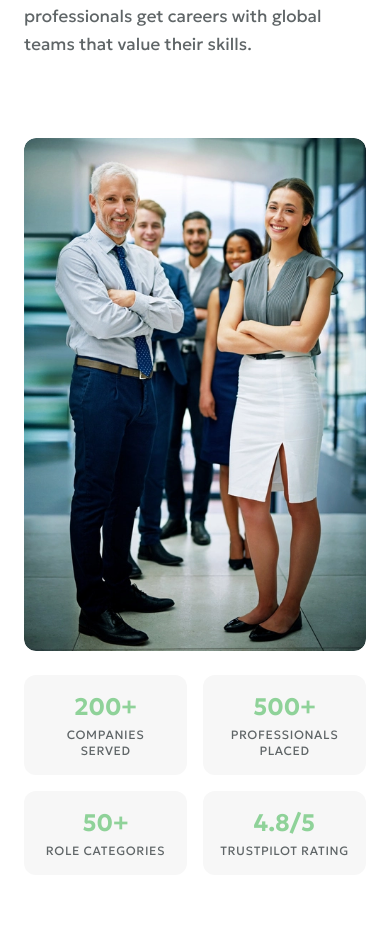
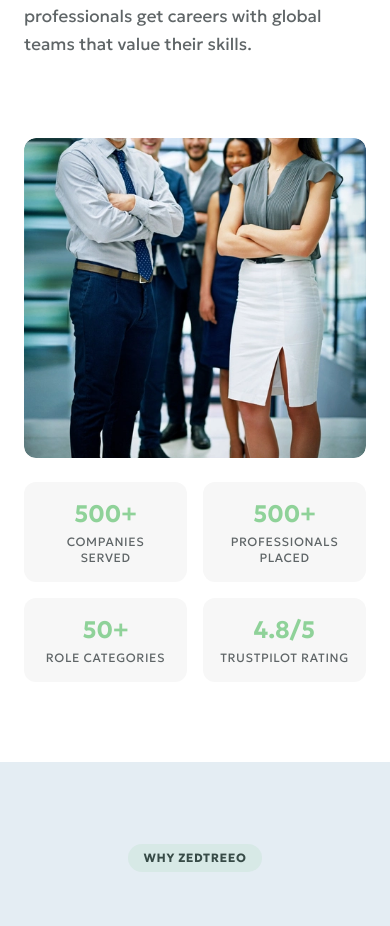
Before and after one commit to Zedtreeo/zedtreeo-website, a Next.js app: page /about in a window 390 px wide. Shown: the part 1460-2386 px from the top of the page. Built offline with nearby package versions, Linux system fonts and the light colour scheme.

Commit message:
fix: mobile menu solid bg at top + about page image height + brand stats 500+

```diff
--- a/src/app/about/page.tsx
+++ b/src/app/about/page.tsx
@@ -6,12 +6,12 @@ import { Breadcrumb, SectionHeading, CTASection, TrustBar } from "@/components/u
 export const metadata: Metadata = {
   title: "About Zedtreeo — Remote Staffing Built Different",
   description:
-    "Zedtreeo connects global businesses with pre-vetted, AI-trained remote employees from India. Learn about our mission, vetting process, and why 200+ companies trust us.",
+    "Zedtreeo connects global businesses with pre-vetted, AI-trained remote employees from India. Learn about our mission, vetting process, and why 500+ companies trust us.",
   alternates: { canonical: "https://zedtreeo.com/about" },
   openGraph: {
     title: "About Zedtreeo — Remote Staffing Built Different",
     description:
-      "Pre-vetted, AI-trained remote talent. Learn why 200+ companies trust Zedtreeo for dedicated remote employees.",
+      "Pre-vetted, AI-trained remote talent. Learn why 500+ companies trust Zedtreeo for dedicated remote employees.",
     url: "https://zedtreeo.com/about",
   },
 };
@@ -103,13 +103,13 @@ export default function AboutPage() {
               </p>
             </div>
             <div>
-              <div className="relative rounded-zt overflow-hidden mb-6">
+              <div className="relative rounded-zt overflow-hidden mb-6" style={{ height: "320px" }}>
                 <Image
                   src="/images/about/professional-team.webp"
                   alt="Zedtreeo remote staffing team collaborating in a modern office"
-                  width={600}
-                  height={400}
-                  className="w-full h-auto object-cover rounded-zt"
+                  fill
+                  sizes="(max-width: 1024px) 100vw, 50vw"
+                  className="object-cover rounded-zt"
                   priority
                 />
               </div>
@@ -253,7 +253,7 @@ export default function AboutPage() {
 }
 
 const missionStats = [
-  { value: "200+", label: "Companies Served" },
+  { value: "500+", label: "Companies Served" },
   { value: "500+", label: "Professionals Placed" },
   { value: "50+", label: "Role Categories" },
   { value: "4.8/5", label: "Trustpilot Rating" },
--- a/src/components/Header.tsx
+++ b/src/components/Header.tsx
@@ -83,7 +83,7 @@ export default function Header() {
   return (
     <header
       className={`fixed top-0 left-0 right-0 z-50 transition-all duration-300 ${
-        scrolled
+        scrolled || mobileOpen
           ? "bg-zt-primary shadow-zt-header"
           : "bg-zt-primary/95 backdrop-blur-sm"
       }`}
```
